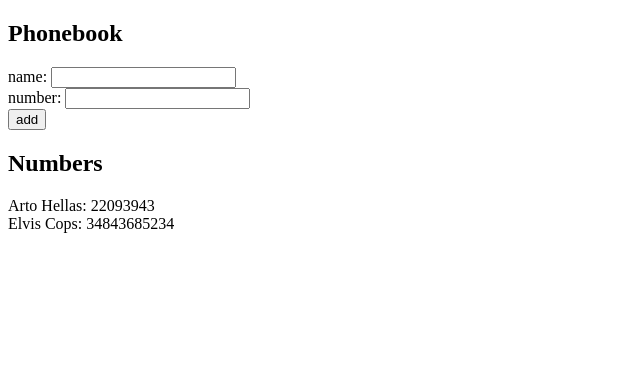
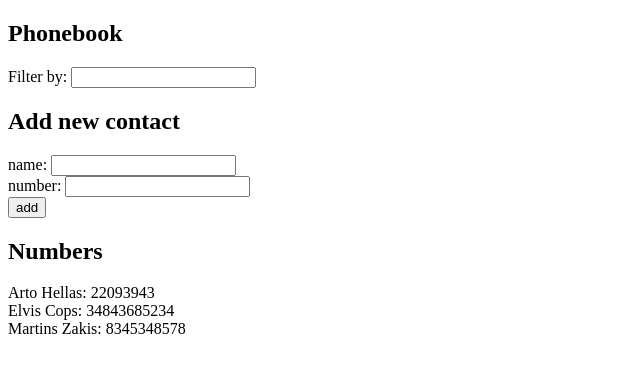
Before and after one commit to elviscops/Part2_FullstackOpen, a React (Vite) app in the folder part2/Phonebook_2.6-2.10/: page / in a window 1280 px wide. Shown: the top 372 px of the page, without its empty margins (0-640 px from the left). Built offline with nearby package versions, Linux system fonts and the light colour scheme.

Commit message:
Exercise 2.9 unfinished

```diff
--- a/part2/Phonebook_2.6-2.10/src/App.jsx
+++ b/part2/Phonebook_2.6-2.10/src/App.jsx
@@ -18,6 +18,14 @@ const SubmitForm = (props) => {
     )
 }
 
+const SearchFilter = (props) => {
+    return (
+            <div>
+            Filter by: <input value={props.newString} onChange={props.handleFilterStringChange}/>
+            </div>
+    )
+}
+
 const ContactList = (props) => {
     return (
         props.contacts.map((card)=>{
@@ -30,10 +38,13 @@ const ContactList = (props) => {
 const App = () => {
     const [persons, setPersons] = useState([
         { name: 'Arto Hellas', number : "22093943" },
-        { name: 'Elvis Cops' , number : "34843685234" }
+        { name: 'Elvis Cops' , number : "34843685234" },
+        { name: 'Martins Zakis' , number : "8345348578" }
         ])
     const [newName, setNewName] = useState('')
     const [newNumber, setNewNumber] = useState('')
+    const [newString, setNewString] = useState('')
+    const [filteredPersons, setNewFilteredPersons] = useState('')
 
     const addContact = (event) => {
         event.preventDefault()
@@ -60,6 +71,23 @@ const App = () => {
         setNewNumber(event.target.value);
     }
 
+    const handleFilterStringChange = (event) => {
+        event.preventDefault()
+        //console.log(event.target.value)
+        setNewString(event.target.value)
+        filterPersons(persons,event.target.value)
+    }
+
+    const filterPersons = (props) => {
+
+        const tmpPersons = props
+
+        tmpPersons.filter(item => {
+            item.forEach()
+
+        })
+    }
+
     const findEquals = (newOne,allContacts) => {
         let hasEqual = false
             allContacts.forEach((card)=>{
@@ -74,13 +102,15 @@ const App = () => {
   return (
     <div>
         <SectionTitle title={"Phonebook"}/>
+        <SearchFilter newString={newString}
+                    handleFilterStringChange={handleFilterStringChange}
+                    />
+        <SectionTitle title={"Add new contact"}/>
         <SubmitForm addContact={addContact}
                     handleContactChange={handleContactChange}
                     newName={newName}
                     handleNumberChange={handleNumberChange}
                     newNumber={newNumber}
-
-
                     />
         <SectionTitle title={"Numbers"}/>
         <ContactList contacts={persons}/>
```
